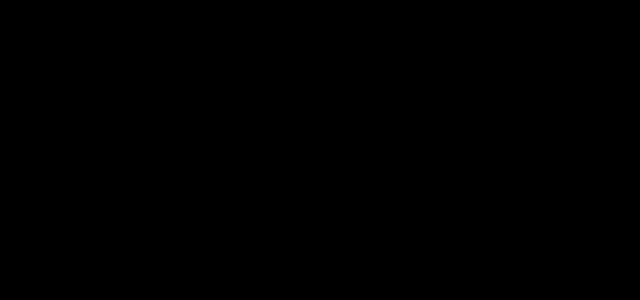
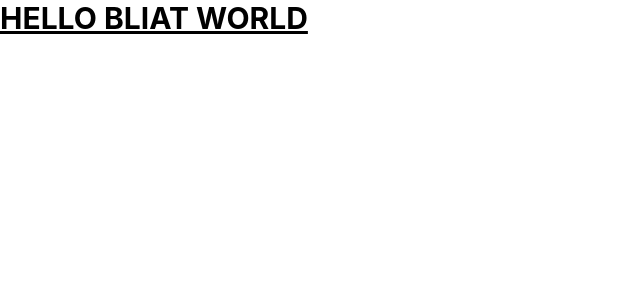
Before and after one commit to LeoDiana/torch, a React (Create React App) app: page / in a window 1280 px wide. Shown: the top 300 px of the page, without its empty margins (0-640 px from the left). Built offline with nearby package versions, Linux system fonts and the light colour scheme.

Commit message:
init tailwind configuration

```diff
--- a/package.json
+++ b/package.json
@@ -48,6 +48,7 @@
     "eslint-plugin-n": "^15.6.1",
     "eslint-plugin-promise": "^6.1.1",
     "eslint-plugin-react": "^7.32.2",
+    "tailwindcss": "^3.2.6",
     "typescript": "^4.9.5"
   }
 }
--- a/src/App.tsx
+++ b/src/App.tsx
@@ -3,7 +3,7 @@ import './App.css';
 
 function App (): JSX.Element {
   return (
-    <div></div>
+    <div className='text-3xl font-bold underline'>HELLO BLIAT WORLD</div>
   );
 }
 
--- a/src/index.css
+++ b/src/index.css
@@ -1,3 +1,7 @@
+@tailwind base;
+@tailwind components;
+@tailwind utilities;
+
 body {
   margin: 0;
   font-family: -apple-system, BlinkMacSystemFont, 'Segoe UI', 'Roboto', 'Oxygen',
@@ -5,7 +9,7 @@ body {
     sans-serif;
   -webkit-font-smoothing: antialiased;
   -moz-osx-font-smoothing: grayscale;
-  background-color: black;
+  /* background-color: black; */
 }
 
 code {
--- /dev/null
+++ b/tailwind.config.js
@@ -0,0 +1,10 @@
+/** @type {import('tailwindcss').Config} */
+module.exports = {
+  content: [
+    "./src/*.tsx"
+  ],
+  theme: {
+    extend: {},
+  },
+  plugins: [],
+}
```
Also changed, not shown: 2 other files (tests, documents, lock files or other folders).
